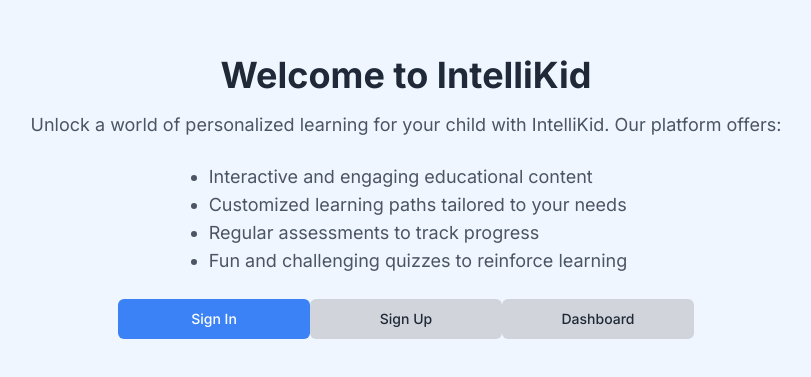
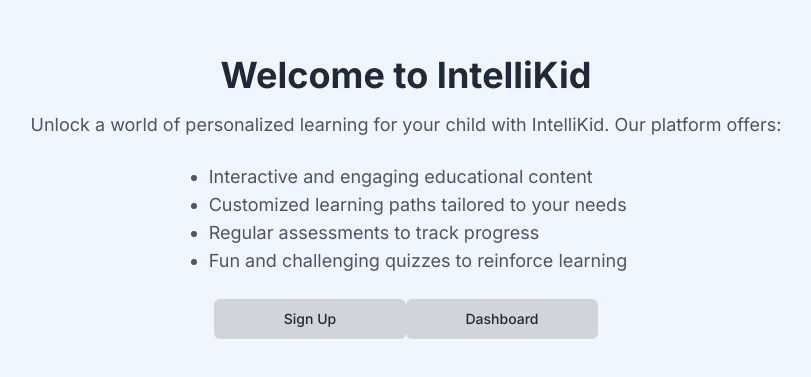
Before and after one commit to Sandhya-Thakur/newdashboard, a Next.js app: page / in a window 1280 px wide. Shown: the part 203-580 px from the top of the page, without its empty margins (234-1045 px from the left). Built offline with nearby package versions, Linux system fonts and the light colour scheme.

Commit message:
Updated React code

```diff
--- a/app/(landing)/page.tsx
+++ b/app/(landing)/page.tsx
@@ -17,11 +17,6 @@
         <li>Fun and challenging quizzes to reinforce learning</li>
       </ul>
       <div className="space-y-4">
-        <Link href="/sign-in">
-          <Button className="w-48 bg-blue-500 hover:bg-blue-600 text-white">
-            Sign In
-          </Button>
-        </Link>
         <Link href="/sign-up">
           <Button className="w-48 bg-gray-300 hover:bg-gray-400 text-gray-800">
             Sign Up
```
